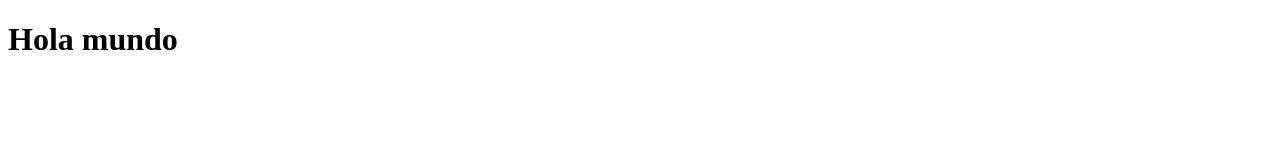
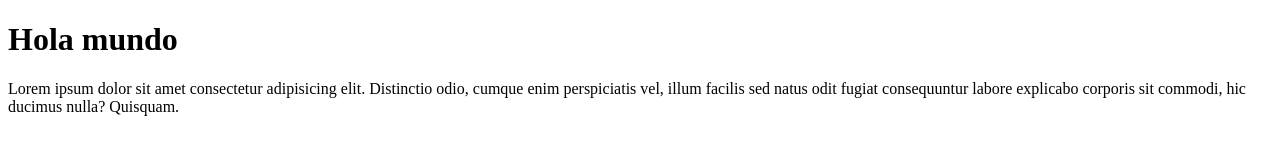
Before and after one commit to AntonellaRe/Demo, a plain HTML site: page index.html in a window 1280 px wide. Drawn offline with Linux system fonts and the light colour scheme.

Commit message:
add text

```diff
--- a/index.html
+++ b/index.html
@@ -7,5 +7,7 @@
 </head>
 <body>
     <h1>Hola mundo</h1>
+    <p>Lorem ipsum dolor sit amet consectetur adipisicing elit. Distinctio odio, cumque enim perspiciatis vel, illum facilis sed natus odit fugiat consequuntur labore explicabo corporis sit commodi, hic ducimus nulla? Quisquam.</p>
+
 </body>
 </html>
```
